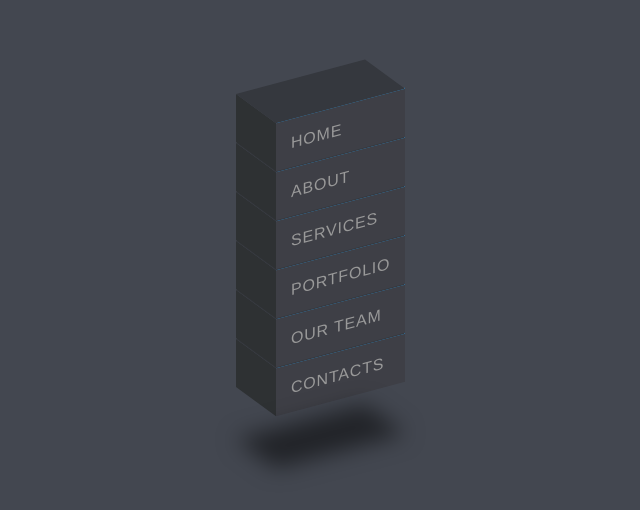
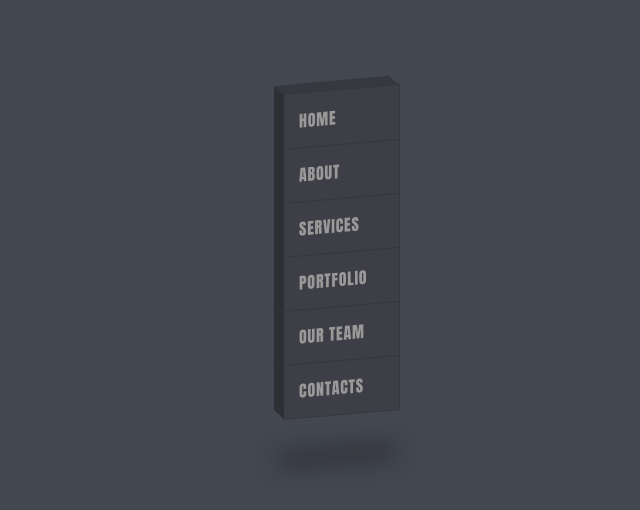
Before and after one commit to shuydo/isometric_mnu, a plain HTML site: page index.html in a window 1280 px wide. Shown: the part 148-658 px from the top of the page, without its empty margins (299-939 px from the left). Drawn offline with Linux system fonts and the light colour scheme.

Commit message:
слайдинг заменён сжатием, добавлены шрифты системы

```diff
--- a/css/styles.css
+++ b/css/styles.css
@@ -1,7 +1,12 @@
 /* @import url("https://fonts.googleapis.com/css?family=Oswald:400,700"); */
 :root {
-  --time-tr: 0.5s;
-  --depth: 40px;
+  --time-tr: 0.25s;
+
+  --depth: 10px;
+
+  --degree: -5deg;
+
+  --slide-lenght: 15px;
 
   --accent-color: #33a3ee;
   --accent-color-tone: #2982b9;
@@ -14,8 +19,24 @@
   margin: 0;
   padding: 0;
   box-sizing: border-box;
-  font-family: "Oswald", sans-serif;
-  font-family: sans-serif;
+  /* font-family: sans-serif; */
+  /* font-family: "Oswald", sans-serif; */
+  /* font-family: "Arial", sans-serif; */
+  /* font-family: "Bahnschrift", sans-serif; */
+  /* font-family: "Calibri", sans-serif; */
+  /* font-family: "Candara", sans-serif; */
+  /* font-family: "Cambria", sans-serif; */
+  /* font-family: "Consolas", sans-serif; */
+  /* font-family: "Constantia", sans-serif; */
+  /* font-family: "Corbel", sans-serif; */
+  /* font-family: "Emrima", sans-serif; */
+  /* font-family: "Fixedsys", sans-serif; */
+  /* font-family: "Franklin", sans-serif; */
+  /* font-family: "Gabriola", sans-serif; */
+  /* font-family: "Gadugi", sans-serif; */
+  /* font-family: "Georgia", sans-serif; */
+  /* font-family: "HoloLens MDL2 Assets", sans-serif; */
+  font-family: "Impact", sans-serif;
 }
 
 body {
@@ -28,14 +49,15 @@ body {
 
 ul {
   position: relative;
-  transform: skewY(-15deg);
+  transform: skewY(var(--degree));
 }
 
 ul li {
   position: relative;
   list-style: none;
-  min-width: 100px;
-  border-top: 1px solid var(--accent-color);
+  width: 115px;
+  /* min-width: 100px; */
+  outline: 1px solid var(--mnu-color-after);
   background-color: var(--mnu-color);
   padding: 15px;
   z-index: var(--i);
@@ -43,11 +65,10 @@ ul li {
 }
 
 ul li:hover {
-  /* outline: 1px solid var(--mnu-color); */
+  width: 100px;
 
   background: var(--accent-color);
-  transform: translateX(50px);
-  /* transition: var(--time-tr); */
+  transform: translateX(var(--slide-lenght)); /* transition: var(--time-tr)  */
 }
 
 ul li::before {
@@ -59,8 +80,7 @@ ul li::before {
   height: 100%;
   background: var(--mnu-color-before);
   transform-origin: right;
-  transform: skewY(45deg);
-  /* transition: var(--time-tr); */
+  transform: skewY(45deg); /* transition: var(--time-tr); */
 }
 
 ul li:hover::before {
```
